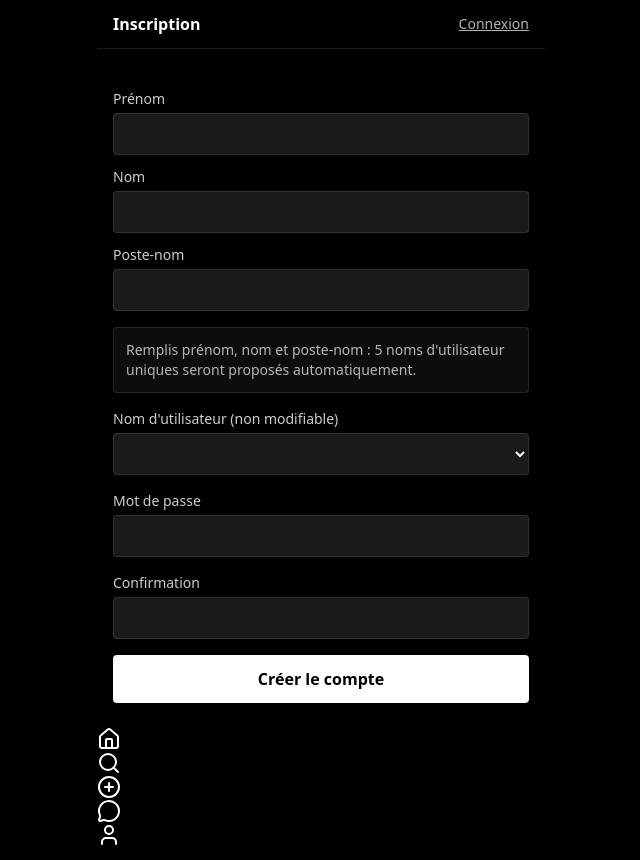
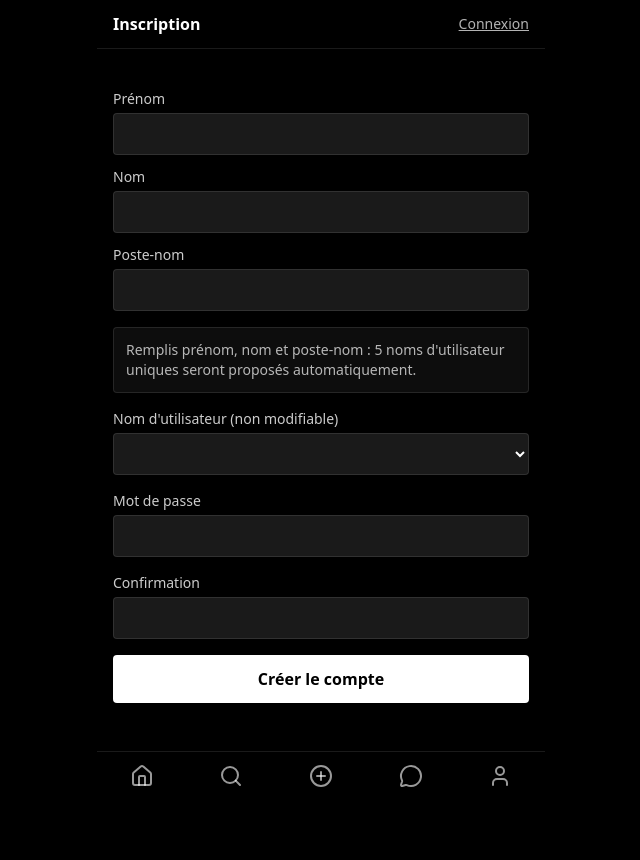
Before and after one commit to abed-tech/aabo_primo, a Django app: page /inscription/ in a window 1280 px wide. Shown: the whole page, without its empty margins (319-959 px from the left). Run offline with Django 5.2, Linux system fonts and the light colour scheme; lists and menus that the app fills with data are empty; some libraries are stand-ins or nearby versions.

Commit message:
first commit 8

```diff
--- a/templates/base.html
+++ b/templates/base.html
@@ -2,13 +2,110 @@
 <html lang="fr">
 <head>
   <meta charset="utf-8">
-  <meta name="viewport" content="width=device-width, initial-scale=1">
+  <meta name="viewport" content="width=device-width, initial-scale=1, viewport-fit=cover">
   <title>{% block titre %}Aabo{% endblock %}</title>
   <script src="https://cdn.tailwindcss.com"></script>
   <script src="https://unpkg.com/lucide@latest"></script>
+  <style>
+    /* Mobile-first: Barre de navigation fixée en bas */
+    body {
+      padding-bottom: calc(60px + env(safe-area-inset-bottom));
+      overflow-x: hidden;
+    }
+
+    .bottom-nav {
+      position: fixed;
+      bottom: 0;
+      left: 0;
+      right: 0;
+      width: 100%;
+      z-index: 50;
+      background: rgba(0, 0, 0, 0.9);
+      backdrop-filter: blur(12px);
+      -webkit-backdrop-filter: blur(12px);
+      border-top: 1px solid rgba(255, 255, 255, 0.1);
+      padding-bottom: env(safe-area-inset-bottom);
+    }
+
+    .bottom-nav-grid {
+      display: grid;
+      grid-template-columns: repeat(5, 1fr);
+      text-align: center;
+      max-width: 448px;
+      margin: 0 auto;
+    }
+
+    .bottom-nav-link {
+      padding: 12px 0;
+      display: flex;
+      align-items: center;
+      justify-content: center;
+      color: rgba(255, 255, 255, 0.6);
+      transition: color 0.2s ease;
+      position: relative;
+      min-height: 48px;
+    }
+
+    .bottom-nav-link:hover,
+    .bottom-nav-link:active {
+      color: rgba(255, 255, 255, 1);
+    }
+
+    .bottom-nav-link.active {
+      color: rgba(255, 255, 255, 1);
+    }
+
+    /* Badge de notification */
+    .notification-badge {
+      position: absolute;
+      top: 4px;
+      right: calc(50% - 20px);
+      min-width: 20px;
+      height: 20px;
+      padding: 0 4px;
+      border-radius: 10px;
+      background: #3b82f6;
+      color: white;
+      font-size: 11px;
+      line-height: 20px;
+      font-weight: 600;
+    }
+
+    /* Container principal */
+    .main-container {
+      max-width: 448px;
+      margin: 0 auto;
+      min-height: 100vh;
+      display: flex;
+      flex-direction: column;
+    }
+
+    /* Media queries pour desktop */
+    @media (min-width: 768px) {
+      body {
+        padding-bottom: 0;
+      }
+
+      .bottom-nav {
+        position: sticky;
+        padding-bottom: 0;
+      }
+    }
+
+    /* Support iOS safe area */
+    @supports (padding-bottom: env(safe-area-inset-bottom)) {
+      body {
+        padding-bottom: calc(60px + env(safe-area-inset-bottom));
+      }
+
+      .bottom-nav {
+        padding-bottom: env(safe-area-inset-bottom);
+      }
+    }
+  </style>
 </head>
-<body class="bg-black text-white min-h-dvh">
-  <div class="max-w-md mx-auto min-h-dvh flex flex-col">
+<body class="bg-black text-white">
+  <div class="main-container">
     <header class="sticky top-0 z-40 bg-black/80 backdrop-blur border-b border-white/10">
       <div class="px-4 py-3 flex items-center justify-between">
         <div class="font-semibold">{% block en_tete %}Aabo{% endblock %}</div>
@@ -45,22 +142,22 @@
       {% block contenu %}{% endblock %}
     </main>
 
-    <nav class="bottom-nav">
-      <div class="bottom-nav-grid">
-        <a id="lien_navigation_feed" class="bottom-nav-link" href="{% url 'feed' %}" aria-label="Feed">
+    <nav class="sticky bottom-0 z-40 bg-black/90 backdrop-blur border-t border-white/10">
+      <div class="grid grid-cols-5 text-center">
+        <a id="lien_navigation_feed" class="py-3 flex items-center justify-center text-white/60 hover:text-white transition" href="{% url 'feed' %}" aria-label="Feed">
           <i data-lucide="home" class="w-6 h-6"></i>
         </a>
-        <a id="lien_navigation_recherche" class="bottom-nav-link" href="{% url 'recherche' %}" aria-label="Recherche">
+        <a id="lien_navigation_recherche" class="py-3 flex items-center justify-center text-white/60 hover:text-white transition" href="{% url 'recherche' %}" aria-label="Recherche">
           <i data-lucide="search" class="w-6 h-6"></i>
         </a>
-        <a id="lien_navigation_publier" class="bottom-nav-link" href="{% url 'publier_bien' %}" aria-label="Publier">
+        <a id="lien_navigation_publier" class="py-3 flex items-center justify-center text-white/60 hover:text-white transition" href="{% url 'publier_bien' %}" aria-label="Publier">
           <i data-lucide="plus-circle" class="w-6 h-6"></i>
         </a>
-        <a id="lien_navigation_messages" class="bottom-nav-link" href="{% url 'liste_messages' %}" aria-label="Messagerie">
+        <a id="lien_navigation_messages" class="py-3 relative flex items-center justify-center text-white/60 hover:text-white transition" href="{% url 'liste_messages' %}" aria-label="Messagerie">
           <i data-lucide="message-circle" class="w-6 h-6"></i>
-          <span id="badge_messages_non_lus" class="notification-badge hidden">0</span>
+          <span id="badge_messages_non_lus" class="hidden absolute top-1 right-3 min-w-5 h-5 px-1 rounded-full bg-blue-500 text-white text-[11px] leading-5">0</span>
         </a>
-        <a id="lien_navigation_profil" class="bottom-nav-link" href="{% url 'profil' %}" aria-label="Profil">
+        <a id="lien_navigation_profil" class="py-3 flex items-center justify-center text-white/60 hover:text-white transition" href="{% url 'profil' %}" aria-label="Profil">
           <i data-lucide="user" class="w-6 h-6"></i>
         </a>
       </div>
```
